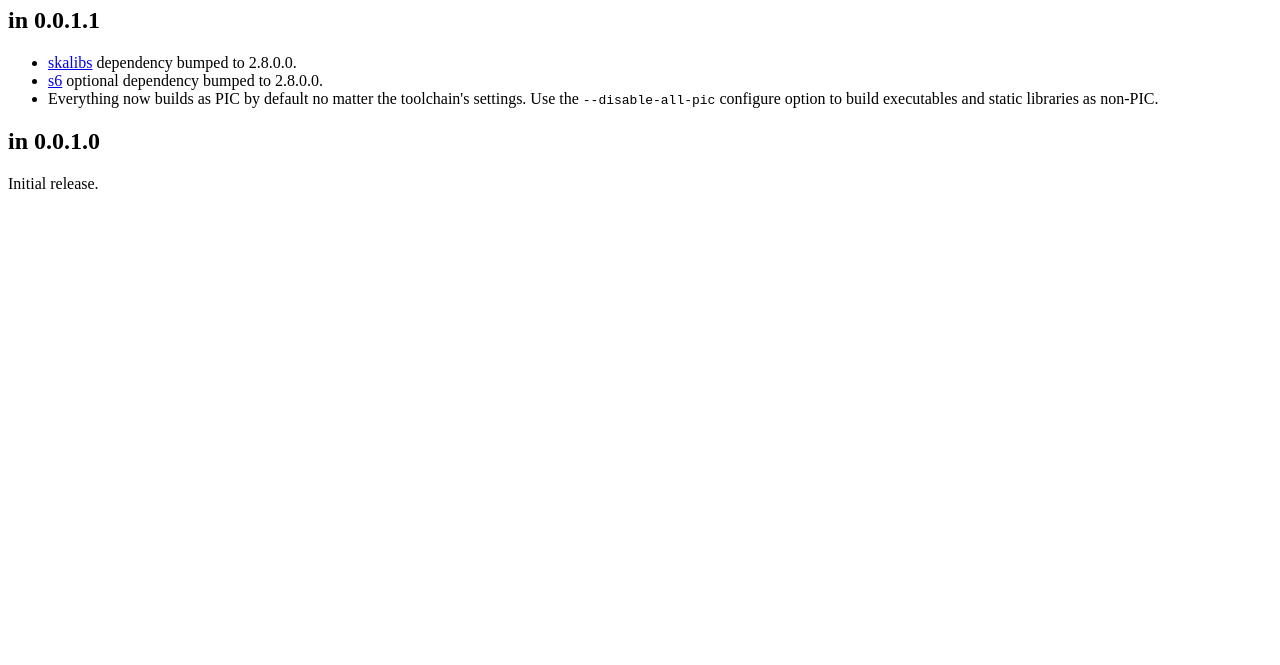
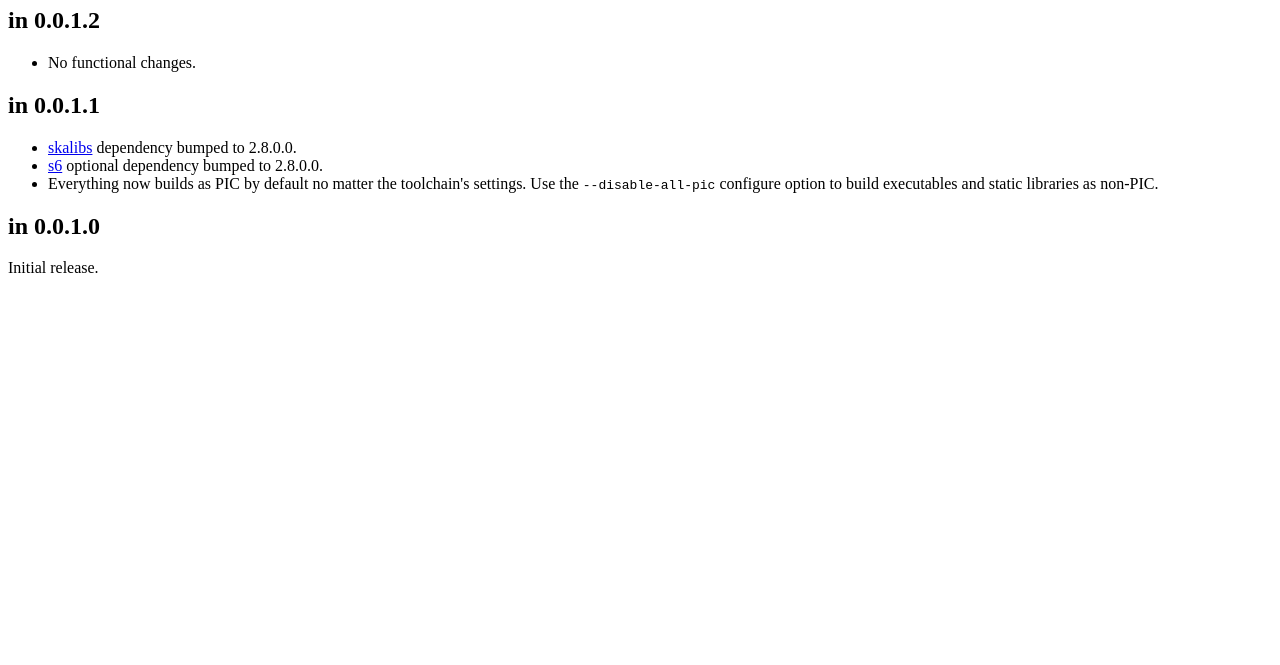
Before and after one commit to skarnet/nsss, a plain HTML site: page doc/upgrade.html in a window 1280 px wide. Shown: the part 135-800 px from the top of the page. Drawn offline with Linux system fonts and the light colour scheme.

Commit message:
Prepare for 0.0.1.2

```diff
--- a/doc/upgrade.html
+++ b/doc/upgrade.html
@@ -17,6 +17,12 @@
 </p>
 
 <h1> What has changed in nsss </h1>
+
+<h2> in 0.0.1.2 </h2>
+
+<ul>
+ <li> No functional changes. </li>
+</ul>
 
 <h2> in 0.0.1.1 </h2>
 
```
Also changed, not shown: doc/index.html (+1 -1 lines), 2 other files.
